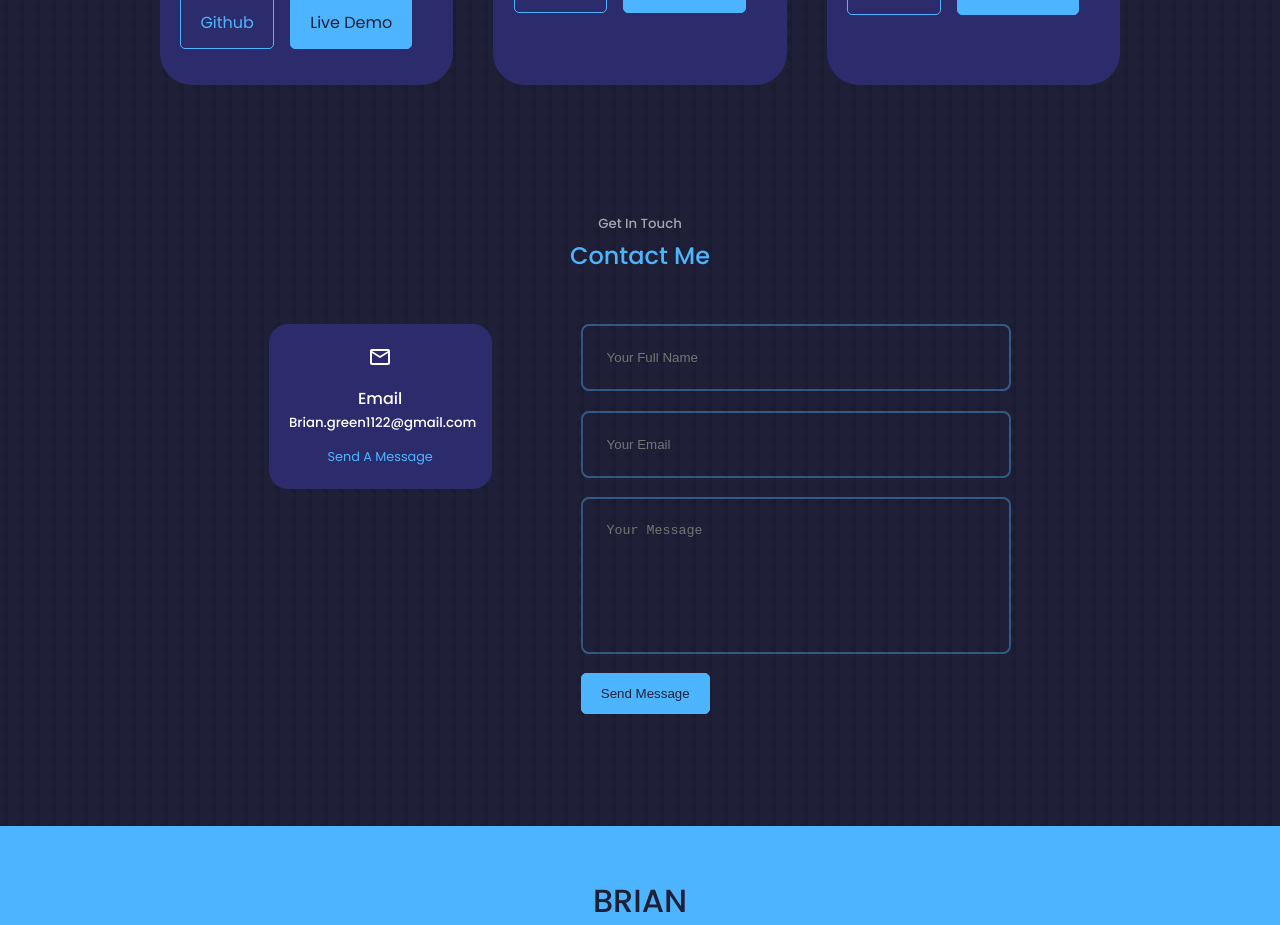
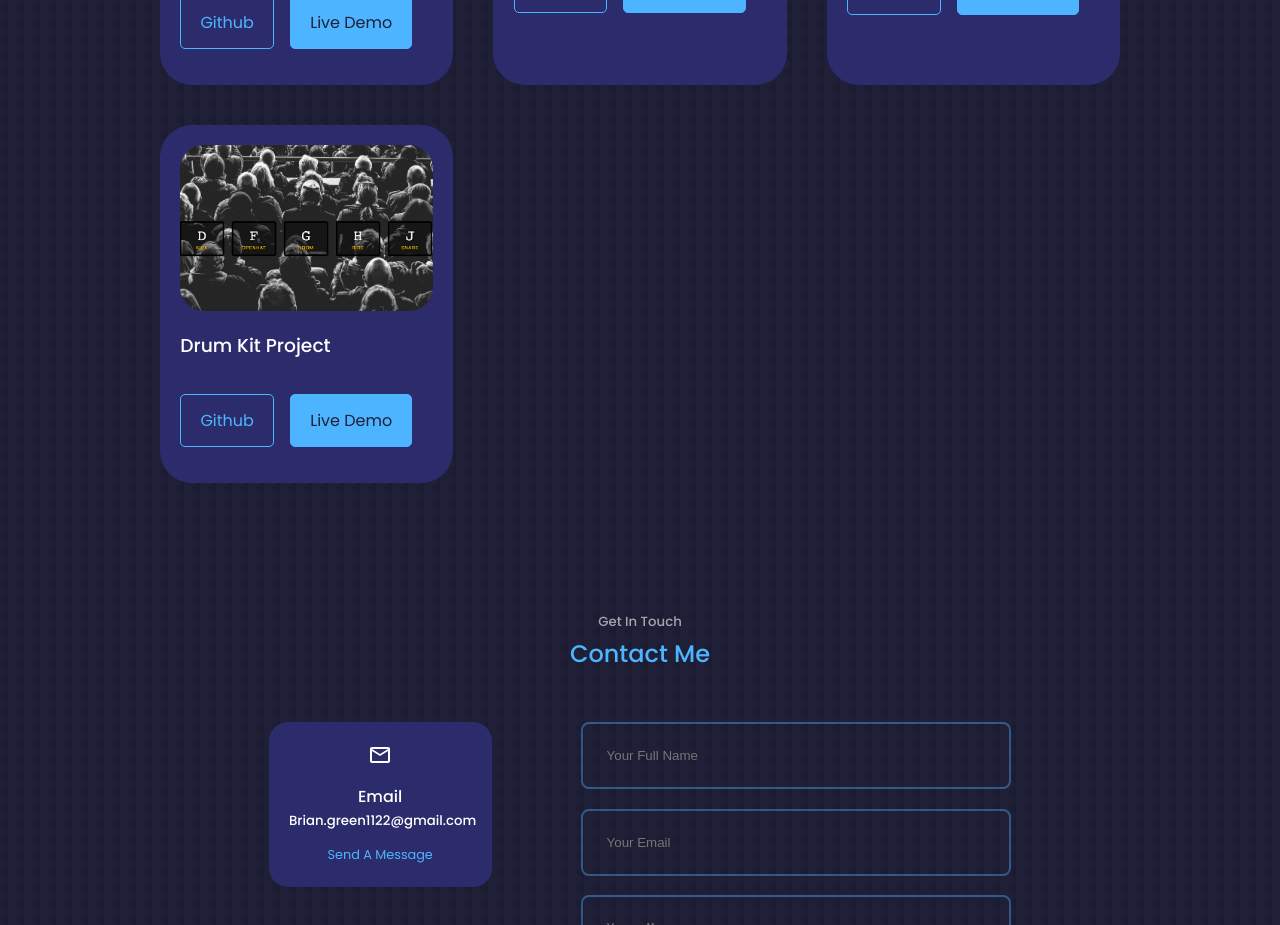
Before and after one commit to briangreen2/react-portfolio, a React (Create React App) app: page / in a window 1280 px wide. Shown: the part 2640-3565 px from the top of the page. Built offline with nearby package versions, Linux system fonts and the light colour scheme.

Commit message:
Updated Projects

```diff
--- a/src/Components/portfolio/Portfolio.jsx
+++ b/src/Components/portfolio/Portfolio.jsx
@@ -3,6 +3,7 @@ import './portfolio.css'
 import HOOB from '../../assets/hoobank-image.png'
 import WEATHER from '../../assets/Weather-app-image.png'
 import RESTAURANT from '../../assets/restaurant-pic.png'
+import DRUM from '../../assets/Drum-kit-image.png'
 
 
 const Portfolio = () => {
@@ -42,6 +43,16 @@ const Portfolio = () => {
             <a href="https://restaurant-website-jet-two.vercel.app/" className='btn btn-primary' target='_blank'>Live Demo</a>
           </div>
         </article>
+        <article className='portfolio__item'>
+          <div className="portfolio__item-image">
+            <img src={DRUM} alt="" />
+          </div>
+          <h3>Drum Kit Project</h3>
+          <div className="portfolio__item-cta">
+            <a href="https://github.com/briangreen2/Drum_kit" className='btn' target='_blank'>Github</a>
+            <a href="https://briangreen2.github.io/Drum_kit/" className='btn btn-primary' target='_blank'>Live Demo</a>
+          </div>
+        </article>
       </div>
     </section>
   )
```
Also changed, not shown: src/assets/Drum-kit-image.png (added).
